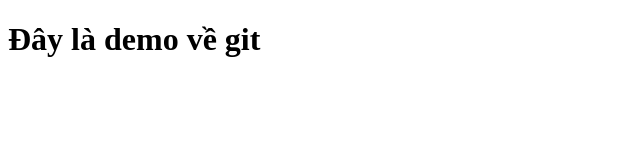
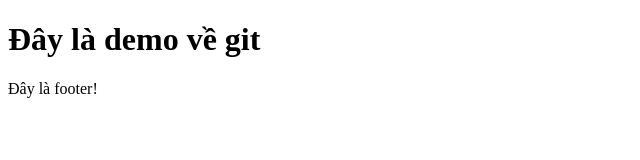
Before and after one commit to thynguyen95/BC88-git-demo, a plain HTML site: page index.html in a window 1280 px wide. Shown: the whole page, without its empty margins (0-640 px from the left). Drawn offline with Linux system fonts and the light colour scheme.

Commit message:
create footer

```diff
--- a/index.html
+++ b/index.html
@@ -7,5 +7,7 @@
     </head>
     <body>
         <h1>Đây là demo về git</h1>
+
+        <footer>Đây là footer!</footer>
     </body>
 </html>
```
